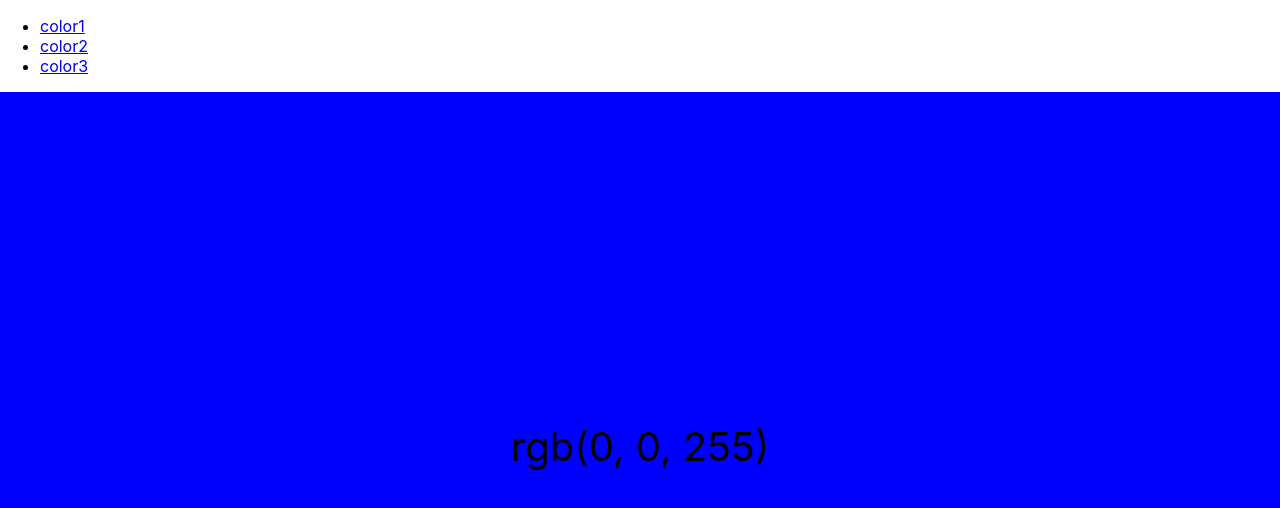
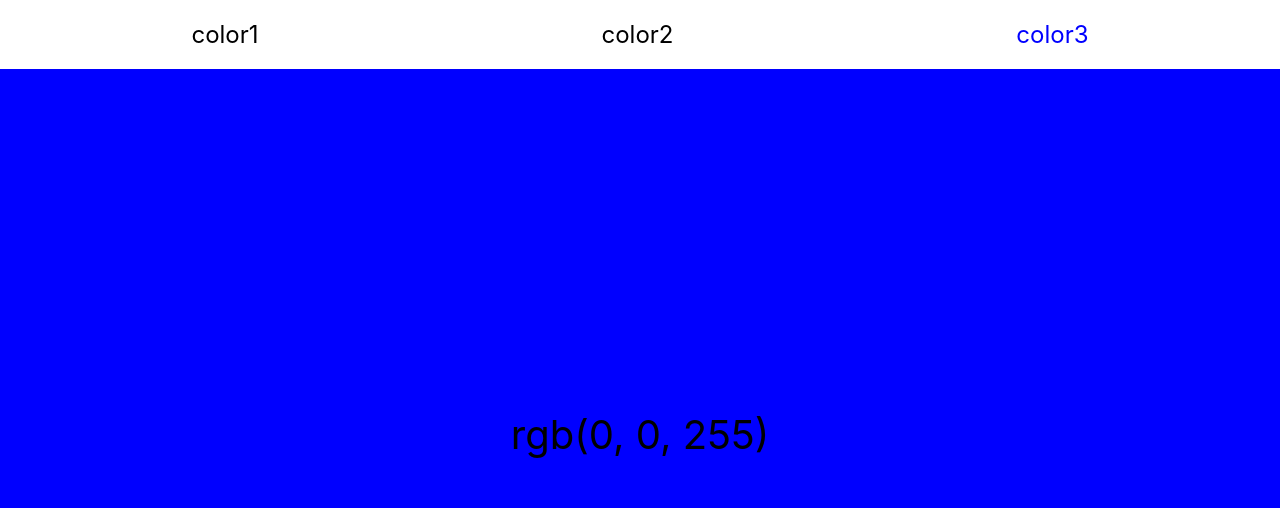
Before and after one commit to david-qz/react-color-router, a React (Create React App) app: page /rgb/0/0/255 in a window 1280 px wide. Shown: the top 508 px of the page. Built offline with nearby package versions, Linux system fonts and the light colour scheme.

Commit message:
Lay out header and add active link colors
The Header component needs to be inside the rgb route to access the
access the current color from the params. I guess since there's only one
content-ful route it makes sense, but it feels odd to do.

```diff
--- a/src/App.js
+++ b/src/App.js
@@ -1,20 +1,13 @@
-import { NavLink, Redirect, Route, Switch } from 'react-router-dom';
+import { Redirect, Route, Switch } from 'react-router-dom';
 import './App.css';
+import Header from './components/Header/Header';
 import RGB from './components/RGB/RGB';
 
 function App() {
   return <div className='App'>
-    <header>
-      <nav>
-        <ul>
-          <li><NavLink to="/rgb/255/0/0">color1</NavLink></li>
-          <li><NavLink to="/rgb/0/255/0">color2</NavLink></li>
-          <li><NavLink to="/rgb/0/0/255">color3</NavLink></li>
-        </ul>
-      </nav>
-    </header>
     <Switch>
       <Route path="/rgb/:r/:g/:b">
+        <Header />
         <RGB />
       </Route>
       <Route exact path="/">
--- /dev/null
+++ b/src/components/Header/Header.css
@@ -0,0 +1,16 @@
+.Header {
+    padding: 20px;
+    display: flex;
+    justify-content: space-around;
+
+    font-size: 1.5rem;
+}
+
+.Header a {
+    text-decoration: none !important;
+    color: inherit;
+}
+
+.Header .active {
+    color: var(--current-color);
+}
--- /dev/null
+++ b/src/components/Header/Header.js
@@ -0,0 +1,13 @@
+import { NavLink, useParams } from 'react-router-dom';
+import './Header.css';
+
+export default function Header() {
+  const { r, g, b } = useParams();
+  const cssColor = `rgb(${r}, ${g}, ${b})`;
+
+  return <header className='Header' style={{ '--current-color' : cssColor }}>
+    <NavLink to="/rgb/255/0/0">color1</NavLink>
+    <NavLink to="/rgb/0/255/0">color2</NavLink>
+    <NavLink to="/rgb/0/0/255">color3</NavLink>
+  </header>;
+}
```
